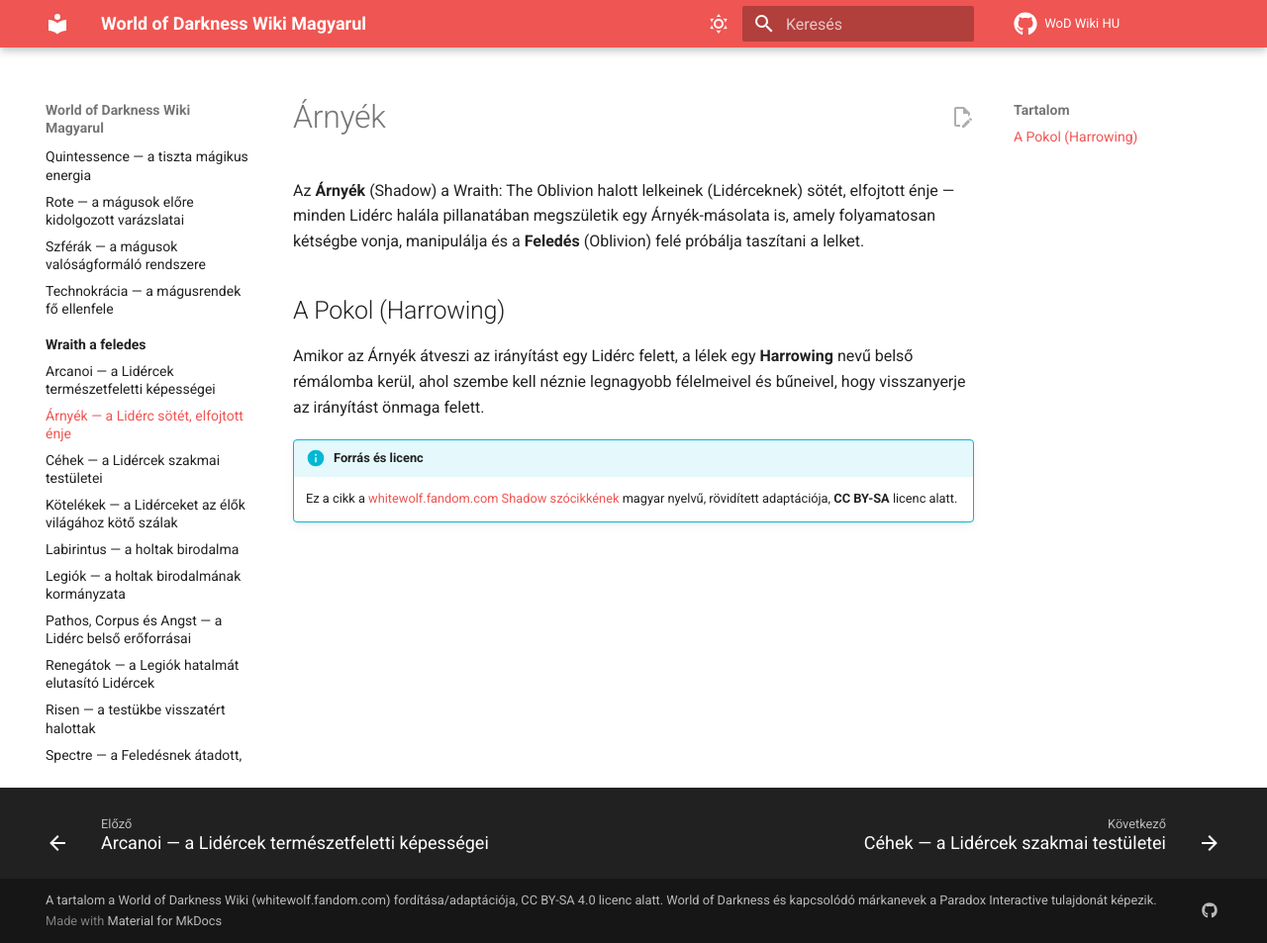
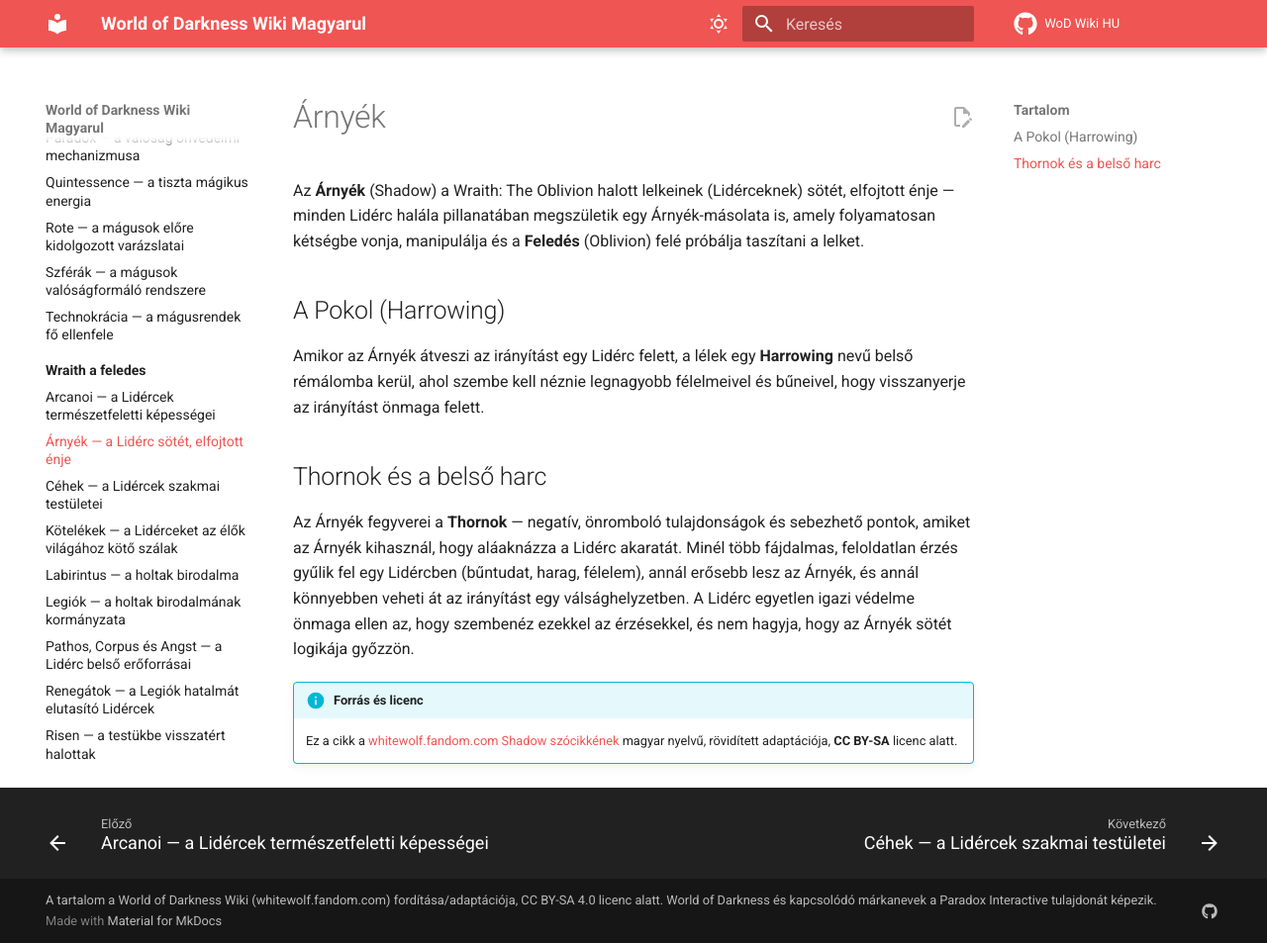
Before and after one commit to davidszentgyorgyi/wod-hu, an MkDocs documentation site: the page built from docs/wraith-a-feledes/arnyek.md, in a window 1280 px wide and 953 px high. Shown: the whole window at 99% size. Built offline with MkDocs 1.6.1 and Material for MkDocs 9.7.7, drawn with Linux system fonts in a browser that asks for light colours; comment, search, counter and statistics services are not loaded.

Commit message:
Expand Arnyek article with Thorns mechanic
Original explanation of how unresolved negative emotions (Thorns) feed
the Shadow's strength and how facing them is the wraith's defense.

Co-Authored-By: Claude Sonnet 5 <noreply@anthropic.com>

```diff
--- a/docs/wraith-a-feledes/arnyek.md
+++ b/docs/wraith-a-feledes/arnyek.md
@@ -17,6 +17,15 @@ Amikor az Árnyék átveszi az irányítást egy Lidérc felett, a lélek egy **
 rémálomba kerül, ahol szembe kell néznie legnagyobb félelmeivel és bűneivel, hogy visszanyerje
 az irányítást önmaga felett.
 
+## Thornok és a belső harc
+
+Az Árnyék fegyverei a **Thornok** — negatív, önromboló tulajdonságok és sebezhető pontok,
+amiket az Árnyék kihasznál, hogy aláaknázza a Lidérc akaratát. Minél több fájdalmas, feloldatlan
+érzés gyűlik fel egy Lidércben (bűntudat, harag, félelem), annál erősebb lesz az Árnyék, és
+annál könnyebben veheti át az irányítást egy válsághelyzetben. A Lidérc egyetlen igazi
+védelme önmaga ellen az, hogy szembenéz ezekkel az érzésekkel, és nem hagyja, hogy az Árnyék
+sötét logikája győzzön.
+
 !!! info "Forrás és licenc"
     Ez a cikk a [whitewolf.fandom.com Shadow szócikkének](https://whitewolf.fandom.com/wiki/Shadow_(WTO))
     magyar nyelvű, rövidített adaptációja, **CC BY-SA** licenc alatt.
```
